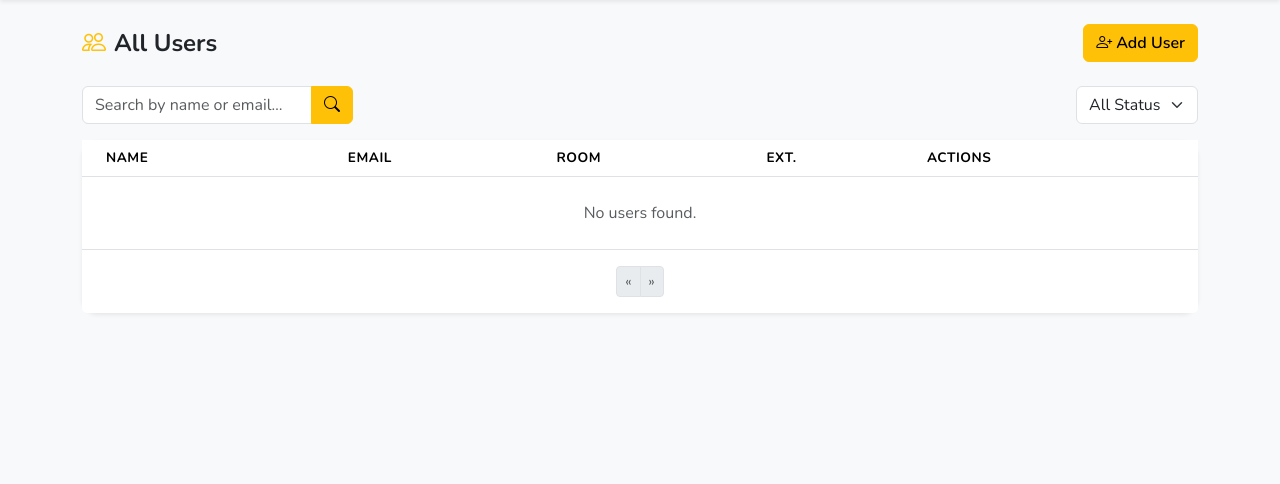
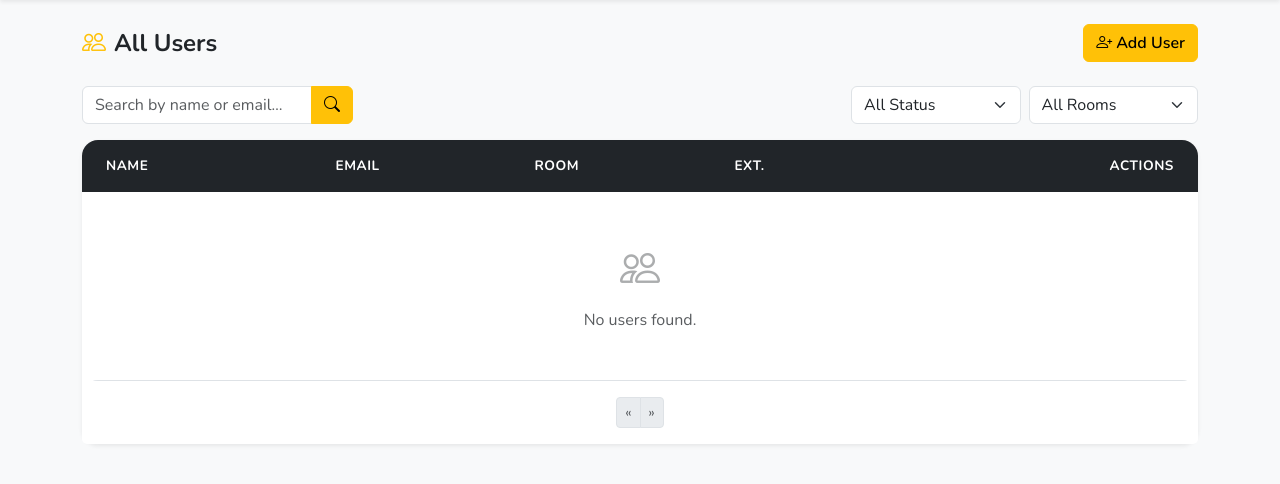
Before and after one commit to AhmedMohO/cafeteria-project, a PHP site: page /public/admin/users in a window 1280 px wide. Shown: the part 57-541 px from the top of the page. Run offline with PHP 8.4, Linux system fonts and the light colour scheme; the visitor is signed in with stand-in values (Sample User, id 1); tables that the repository leaves empty hold one stand-in row (values such as "Sample post").

Commit message:
feat: add room filtering for users, enhance user form validation, and fix URL

```diff
--- a/app/Controllers/Admin/UserController.php
+++ b/app/Controllers/Admin/UserController.php
@@ -23,12 +23,15 @@ class UserController extends Controller
         $users = new User();
         $search = trim($_GET['search'] ?? '');
         $status = $_GET['status'] ?? 'all';
+        $room_id = ($_GET['room_id'] ?? 'all') !== 'all' ? (int)$_GET['room_id'] : null;
         $page = max(1, (int)($_GET['page'] ?? 1));
-        $total = $users->countUsers($search, $status);
+
+        $rooms = (new Room())->all();
+        $total = $users->countUsers($search, $status, $room_id);
         $totalPages = (int)ceil($total / 10);
-        $users = $users->getUsers($search, $status, $page, 10);
+        $users = $users->getUsers($search, $status, $room_id, $page, 10);
 
-        $this->view('admin/users', compact('users', 'search', 'status', 'page', 'totalPages', 'total', 'error'));
+        $this->view('admin/users', compact('users', 'search', 'status', 'room_id', 'rooms', 'page', 'totalPages', 'total', 'error'));
     }
 
     public function create()
@@ -60,6 +63,10 @@ class UserController extends Controller
         if ($password === '') $errors['password'] = 'Password is required.';
         elseif (strlen($password) < 6) $errors['password'] = 'Minimum 6 characters.';
         elseif ($password !== $confirm) $errors['password_confirm'] = 'Passwords do not match.';
+
+        if ($room_id !== '' && !(new Room())->find((int)$room_id)) {
+            $errors['room_id'] = 'Selected room does not exist.';
+        }
 
         if ($errors) {
             $_SESSION['errors'] = $errors;
@@ -134,6 +141,10 @@ class UserController extends Controller
         elseif ($this->userOP->emailExists($email, $id)) $errors['email'] = 'Email already in use.';
         if ($password !== '' && strlen($password) < 6) $errors['password'] = 'Minimum 6 characters.';
         elseif ($password !== '' && $password !== $confirm) $errors['password_confirm'] = 'Passwords do not match.';
+
+        if ($room_id !== '' && !(new Room())->find((int)$room_id)) {
+            $errors['room_id'] = 'Selected room does not exist.';
+        }
 
         if ($errors) {
             $_SESSION['errors'] = $errors;
--- a/app/Models/User.php
+++ b/app/Models/User.php
@@ -31,7 +31,7 @@ class User extends Model
         return (int) $q->count() > 0;
     }
 
-    public function getUsers(string $search = '', string $status = 'all', int $page = 1, int $perPage = 10): array
+    public function getUsers(string $search = '', string $status = 'all', ?int $room_id = null, int $page = 1, int $perPage = 10): array
     {
         $offset = ($page - 1) * $perPage;
         $perPage = (int) $perPage;
@@ -57,6 +57,11 @@ class User extends Model
             $bindings[] = $like;
         }
 
+        if ($room_id !== null) {
+            $sql .= " AND u.room_id = ?";
+            $bindings[] = $room_id;
+        }
+
         $sql .= " ORDER BY u.created_at DESC LIMIT $perPage OFFSET $offset";
 
         $stmt = $this->db->prepare($sql);
@@ -64,7 +69,7 @@ class User extends Model
         return $stmt->fetchAll();
     }
 
-    public function countUsers(string $search = '', string $status = 'all'): int
+    public function countUsers(string $search = '', string $status = 'all', ?int $room_id = null): int
     {
         if ($search === '') {
             $q = $this->query()->where('role', 'user');
@@ -88,8 +93,14 @@ class User extends Model
             $sql .= " AND is_active = 0";
         }
 
+        $params = [$like, $like];
+        if ($room_id !== null) {
+            $sql .= " AND room_id = ?";
+            $params[] = $room_id;
+        }
+
         $stmt = $this->db->prepare($sql);
-        $stmt->execute([$like, $like]);
+        $stmt->execute($params);
         return (int) $stmt->fetch()['cnt'];
     }
 
--- a/public/index.php
+++ b/public/index.php
@@ -4,7 +4,7 @@ error_reporting(E_ALL);
 
 session_start();
 
-define('BASE_URL', '/cafeteria-project/public');
+define('BASE_URL', '/public');
 
 require_once __DIR__ . '/../vendor/autoload.php';
 
@@ -16,8 +16,9 @@ $uri = parse_url($_SERVER['REQUEST_URI'], PHP_URL_PATH);
 
 $uri = preg_replace('#^.*?/public(?:/index\.php)?#', '', $uri);
 
-if ($uri === '' || $uri === null) {
-    $uri = '/';
+if ($uri === '' || $uri === null || $uri === '/') {
+    header('Location: ' . BASE_URL . '/login');
+    exit;
 }
 
 $method = $_SERVER['REQUEST_METHOD'];
--- a/views/admin/_user_form.php
+++ b/views/admin/_user_form.php
@@ -61,7 +61,7 @@ function fieldVal(string $key, array $old, array $user): string {
 
     <div class="col-md-6">
       <label class="form-label fw-semibold">Room</label>
-      <select name="room_id" class="form-select">
+      <select name="room_id" class="form-select <?= isset($errors['room_id']) ? 'is-invalid' : '' ?>">
         <option value="">— No Room —</option>
         <?php foreach ($rooms as $room): ?>
           <option value="<?= $room['id'] ?>"
@@ -70,6 +70,9 @@ function fieldVal(string $key, array $old, array $user): string {
           </option>
         <?php endforeach; ?>
       </select>
+      <?php if (isset($errors['room_id'])): ?>
+        <div class="invalid-feedback"><?= htmlspecialchars($errors['room_id']) ?></div>
+      <?php endif; ?>
     </div>
 
     <div class="col-md-6">
--- a/views/admin/users.php
+++ b/views/admin/users.php
@@ -27,32 +27,43 @@
           <?php endif; ?>
         </div>
       </div>
-      <div class="col-auto">
+      <div class="col-auto d-flex gap-2">
         <select name="status" class="form-select" onchange="this.form.submit()">
           <option value="all" <?= $status === 'all' ? 'selected' : '' ?>>All Status</option>
           <option value="active" <?= $status === 'active' ? 'selected' : '' ?>>Active</option>
           <option value="inactive" <?= $status === 'inactive' ? 'selected' : '' ?>>Inactive</option>
+        </select>
+        <select name="room_id" class="form-select" onchange="this.form.submit()">
+          <option value="all" <?= $room_id === null ? 'selected' : '' ?>>All Rooms</option>
+          <?php foreach ($rooms as $r): ?>
+            <option value="<?= $r['id'] ?>" <?= (int)$room_id === (int)$r['id'] ? 'selected' : '' ?>>
+              <?= htmlspecialchars($r['no'] . ' – ' . $r['name']) ?>
+            </option>
+          <?php endforeach; ?>
         </select>
       </div>
     </div>
   </form>
 
   <div class="card border-0 shadow-sm rounded-4">
-    <div class="card-body p-0 table-responsive">
+    <div class="card-body p-0 table-responsive rounded-4">
       <table class="table table-hover align-middle mb-0">
-        <thead>
+        <thead class="table-light text-secondary small text-uppercase">
           <tr>
-            <th class="ps-4">Name</th>
-            <th>Email</th>
-            <th>Room</th>
-            <th>Ext.</th>
-            <th>Actions</th>
+            <th class="ps-4 py-3 border-0 text-white" style="background-color: #212529 !important;">Name</th>
+            <th class="py-3 border-0 text-white" style="background-color: #212529 !important;">Email</th>
+            <th class="py-3 border-0 text-white" style="background-color: #212529 !important;">Room</th>
+            <th class="py-3 border-0 text-white" style="background-color: #212529 !important;">Ext.</th>
+            <th class="pe-4 py-3 border-0 text-end text-white" style="background-color: #212529 !important;">Actions</th>
           </tr>
         </thead>
         <tbody>
           <?php if (empty($users)): ?>
           <tr>
-            <td colspan="5" class="text-center text-muted py-4">No users found.</td>
+            <td colspan="5" class="text-center text-muted py-5">
+              <i class="bi bi-people fs-1 d-block mb-2 opacity-50"></i>
+              No users found.
+            </td>
           </tr>
           <?php endif; ?>
           <?php foreach ($users as $u): ?>
@@ -65,41 +76,47 @@
             $roomLabel = $u['room_name'] ? ($u['room_no'] . ' – ' . $u['room_name']) : '—';
           ?>
           <tr>
-            <td class="ps-4">
-              <div class="d-flex align-items-center gap-2">
+            <td class="ps-4 py-3">
+              <div class="d-flex align-items-center gap-3">
                 <img src="<?= htmlspecialchars($avatar) ?>"
-                     class="rounded-circle"
-                     width="32" height="32"
+                     class="rounded-circle border"
+                     width="34" height="34"
                      style="object-fit:cover;"
                      alt=""
                      onerror="this.src='https://ui-avatars.com/api/?name=<?= urlencode($u['name']) ?>&background=f59e0b&color=fff&size=64&bold=true';"
                      >
-                <span class="fw-semibold"><?= htmlspecialchars($u['name']) ?></span>
-                <?php if (!$u['is_active']): ?>
-                  <span class="badge bg-danger ms-1" style="font-size: 0.7rem;">Inactive</span>
-                <?php endif; ?>
+                <div class="d-flex flex-column">
+                  <span class="fw-bold text-dark"><?= htmlspecialchars($u['name']) ?></span>
+                  <?php if (!$u['is_active']): ?>
+                    <small class="text-danger" style="font-size: 0.65rem;"><i class="bi bi-circle-fill me-1"></i>Inactive</small>
+                  <?php endif; ?>
+                </div>
               </div>
             </td>
-            <td class="text-muted small"><?= htmlspecialchars($u['email']) ?></td>
-            <td><?= htmlspecialchars($roomLabel) ?></td>
-            <td><?= htmlspecialchars($u['ext'] ?? '—') ?></td>
-            <td>
-              <div class="d-flex gap-1">
-                <a href="<?= BASE_URL ?>/admin/users/edit/<?= $u['id'] ?>" class="btn btn-sm btn-outline-primary"><i class="bi bi-pencil"></i></a>
+            <td class="text-muted small py-3"><?= htmlspecialchars($u['email']) ?></td>
+            <td class="py-3"><?= htmlspecialchars($roomLabel) ?></td>
+            <td class="py-3"><?= htmlspecialchars($u['ext'] ?? '—') ?></td>
+            <td class="pe-4 py-3">
+              <div class="d-flex gap-2 justify-content-end">
+                <a href="<?= BASE_URL ?>/admin/users/edit/<?= $u['id'] ?>" class="btn btn-sm btn-outline-primary rounded-3" title="Edit User">
+                  <i class="bi bi-pencil-square"></i>
+                </a>
 
                 <?php if ($u['is_active']): ?>
                   <?php if ((int)$u['id'] === (int)\Core\Auth::user()['id']): ?>
-                    <button type="button" class="btn btn-sm btn-outline-danger" disabled title="Cannot delete your own account">
+                    <button type="button" class="btn btn-sm btn-outline-secondary rounded-3" disabled title="Cannot delete your own account">
                       <i class="bi bi-trash"></i>
                     </button>
                   <?php else: ?>
-                    <button type="button" class="btn btn-sm btn-outline-danger" data-bs-toggle="modal" data-bs-target="#deleteModal<?= $u['id'] ?>">
+                    <button type="button" class="btn btn-sm btn-outline-danger rounded-3" data-bs-toggle="modal" data-bs-target="#deleteModal<?= $u['id'] ?>" title="Delete User">
                       <i class="bi bi-trash"></i>
                     </button>
                   <?php endif; ?>
                 <?php else: ?>
                   <form method="POST" action="<?= BASE_URL ?>/admin/users/activate/<?= $u['id'] ?>" class="d-inline">
-                    <button type="submit" class="btn btn-sm btn-outline-success"><i class="bi bi-person-check-fill"></i></button>
+                    <button type="submit" class="btn btn-sm btn-outline-success rounded-3" title="Activate User">
+                      <i class="bi bi-person-check-fill"></i>
+                    </button>
                   </form>
                 <?php endif; ?>
 
@@ -139,17 +156,17 @@
       <nav><ul class="pagination pagination-sm mb-0">
 
         <li class="page-item <?= $page <= 1 ? 'disabled' : '' ?>">
-          <a class="page-link" href="?page=<?= $page - 1 ?><?= $search !== '' ? '&search=' . urlencode($search) : '' ?><?= $status !== 'all' ? '&status=' . urlencode($status) : '' ?>">&laquo;</a>
+          <a class="page-link" href="?page=<?= $page - 1 ?><?= $search !== '' ? '&search=' . urlencode($search) : '' ?><?= $status !== 'all' ? '&status=' . urlencode($status) : '' ?><?= $room_id !== null ? '&room_id=' . $room_id : '' ?>">&laquo;</a>
         </li>
 
         <?php for ($i = max(1, $page - 2); $i <= min($totalPages, $page + 2); $i++): ?>
         <li class="page-item <?= $i === $page ? 'active' : '' ?>">
-          <a class="page-link" href="?page=<?= $i ?><?= $search !== '' ? '&search=' . urlencode($search) : '' ?><?= $status !== 'all' ? '&status=' . urlencode($status) : '' ?>"><?= $i ?></a>
+          <a class="page-link" href="?page=<?= $i ?><?= $search !== '' ? '&search=' . urlencode($search) : '' ?><?= $status !== 'all' ? '&status=' . urlencode($status) : '' ?><?= $room_id !== null ? '&room_id=' . $room_id : '' ?>"><?= $i ?></a>
         </li>
         <?php endfor; ?>
 
         <li class="page-item <?= $page >= $totalPages ? 'disabled' : '' ?>">
-          <a class="page-link" href="?page=<?= $page + 1 ?><?= $search !== '' ? '&search=' . urlencode($search) : '' ?><?= $status !== 'all' ? '&status=' . urlencode($status) : '' ?>">&raquo;</a>
+          <a class="page-link" href="?page=<?= $page + 1 ?><?= $search !== '' ? '&search=' . urlencode($search) : '' ?><?= $status !== 'all' ? '&status=' . urlencode($status) : '' ?><?= $room_id !== null ? '&room_id=' . $room_id : '' ?>">&raquo;</a>
         </li>
 
       </ul></nav>
```
Also changed, not shown: sampleData.sql (+5 -5 lines), README.md.
